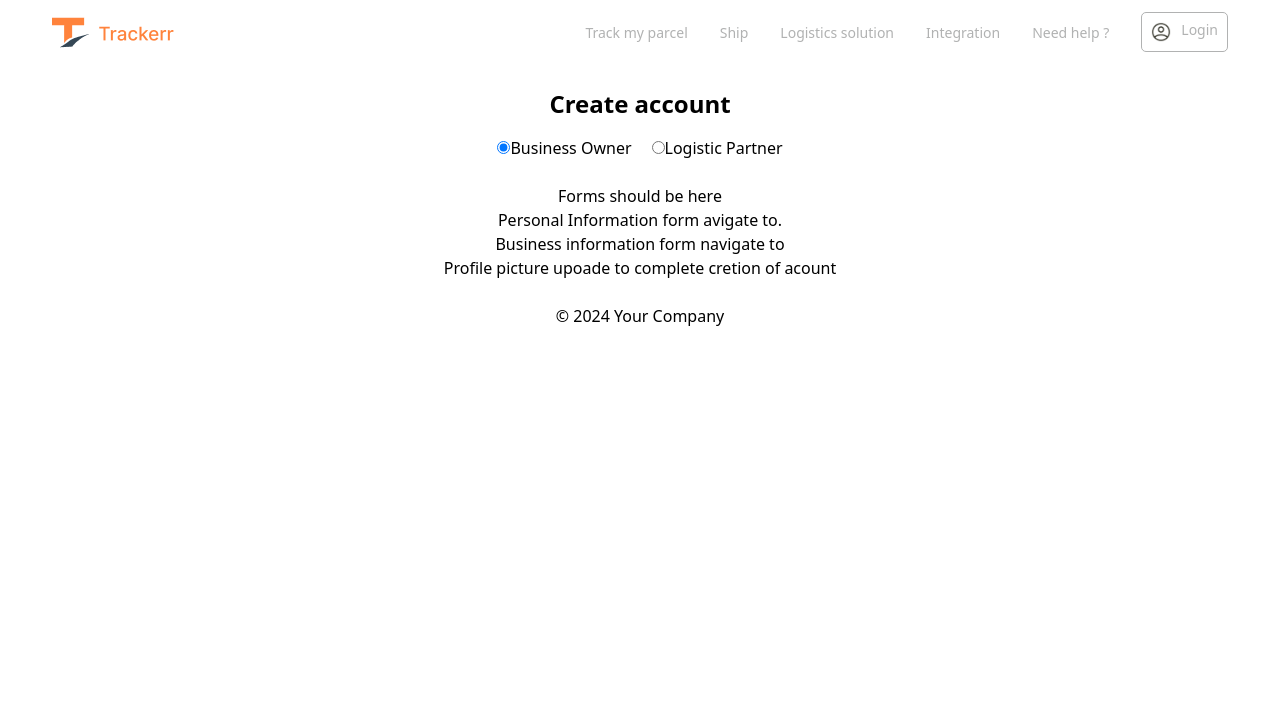
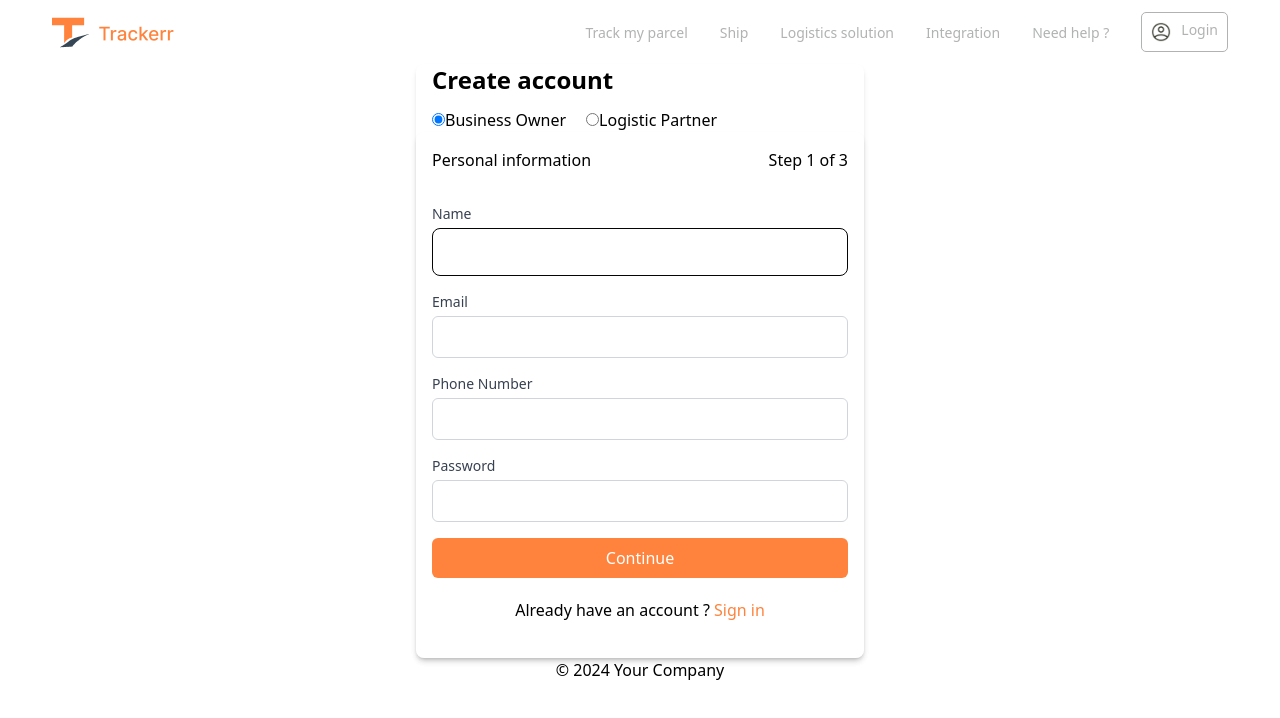
Before and after one commit to Amadu9933/Tracker-web-static, a React (Vite) app in the folder web-static/: page /NeedHelp in a window 1280 px wide. Shown: the top 718 px of the page. Built offline with nearby package versions, Linux system fonts and the light colour scheme.

Commit message:
create account auth ui 1 of 3

```diff
--- /dev/null
+++ b/web-static/babel.config.js
@@ -0,0 +1,4 @@
+// babel.config.js
+module.exports = {
+    presets: ["@babel/preset-env", "@babel/preset-react"]
+  };
--- a/web-static/src/components/pages/BusinessOwnerPages/auth/createAcount/BuissnessOwnerForms/FormsContainer.tsx
+++ b/web-static/src/components/pages/BusinessOwnerPages/auth/createAcount/BuissnessOwnerForms/FormsContainer.tsx
@@ -1,13 +1,11 @@
 // src/components/BusinessInformation.tsx
 import React from 'react';
+import PersonalInfoForm from "./PersonalInfoForm";
 
 const FormsContainer: React.FC = () => {
     return (
         <div>
-            <h2>Forms should be here</h2>
-            <p>Personal Information form avigate to.</p>
-            <p>Business information form navigate to </p>
-            <p>Profile picture upoade to complete cretion of acount</p>
+            <PersonalInfoForm />
         </div>
     );
 };
--- a/web-static/src/components/pages/BusinessOwnerPages/auth/createAcount/BuissnessOwnerForms/PersonalInfoForm.tsx
+++ b/web-static/src/components/pages/BusinessOwnerPages/auth/createAcount/BuissnessOwnerForms/PersonalInfoForm.tsx
@@ -1,14 +1,102 @@
-//personal information form component
+// src/components/auth/PersonalInfoForm.tsx
+import React from 'react';
+import { useForm } from 'react-hook-form';
+import * as yup from 'yup';
+import { yupResolver } from '@hookform/resolvers/yup';
+
+type PersonalInfoFormData = {
+  name: string;
+  email: string;
+  phone: string;
+  password: string;
+};
+
+// Yup validation schema
+const schema = yup.object().shape({
+  name: yup.string().required('Name is required').min(2, 'Name must be at least 2 characters'),
+  email: yup.string().email('Invalid email').required('Email is required'),
+  phone: yup
+    .string()
+    .required('Phone number is required')
+    .matches(/^\d{10}$/, 'Phone number must be exactly 10 digits'),
+  password: yup.string().required('Password is required').min(6, 'Password must be at least 6 characters'),
+});
 
 const PersonalInfoForm: React.FC = () => {
-    return (
-        <div>
-            <h2>Forms should be here</h2>
-            <p>Personal Information form avigate to.</p>
-            <p>Business information form navigate to </p>
-            <p>Profile picture upoade to complete cretion of acount</p>
-        </div>
-    );
+  const { register, handleSubmit, formState: { errors } } = useForm<PersonalInfoFormData>({
+    resolver: yupResolver(schema),
+  });
+
+  const onSubmit = (data: PersonalInfoFormData) => {
+    console.log('Form Data:', data);
+    // Handle form submission (e.g., API call to create a new account)
+  };
+
+  return (
+    <>
+
+    <form onSubmit={handleSubmit(onSubmit)} className="max-w-md mx-auto text-left  p-4 bg-white shadow-md rounded-lg">
+      {/* Name Field */}
+      <div className="mb-4">
+      <div className="flex justify-between  mb-8"><p>Personal information</p> <p>Step 1 of 3</p></div>
+        <label htmlFor="name" className="block text-sm font-medium text-gray-700">Name</label>
+        <input
+          id="name"
+          type="text"
+          {...register('name')}
+          className={`mt-1 p-2 border rounded-md w-full ${errors.name ? 'border-red-500' : 'border-gray-300'}`}
+        />
+        {errors.name && <p className="text-red-500 text-sm mt-1">{errors.name.message}</p>}
+      </div>
+
+      {/* Email Field */}
+      <div className="mb-4">
+        <label htmlFor="email" className="block text-sm font-medium text-gray-700">Email</label>
+        <input
+          id="email"
+          type="email"
+          {...register('email')}
+          className={`mt-1 p-2 border rounded-md w-full ${errors.email ? 'border-red-500' : 'border-gray-300'}`}
+        />
+        {errors.email && <p className="text-red-500 text-sm mt-1">{errors.email.message}</p>}
+      </div>
+
+      {/* Phone Number Field */}
+      <div className="mb-4">
+        <label htmlFor="phone" className="block text-sm font-medium text-gray-700">Phone Number</label>
+        <input
+          id="phone"
+          type="tel"
+          {...register('phone')}
+          className={`mt-1 p-2 border rounded-md w-full ${errors.phone ? 'border-red-500' : 'border-gray-300'}`}
+        />
+        {errors.phone && <p className="text-red-500 text-sm mt-1">{errors.phone.message}</p>}
+      </div>
+
+      {/* Password Field */}
+      <div className="mb-4">
+        <label htmlFor="password" className="block text-sm font-medium text-gray-700">Password</label>
+        <input
+          id="password"
+          type="password"
+          {...register('password')}
+          className={`mt-1 p-2 border rounded-md w-full ${errors.password ? 'border-red-500' : 'border-gray-300'}`}
+        />
+        {errors.password && <p className="text-red-500 text-sm mt-1">{errors.password.message}</p>}
+      </div>
+
+      {/* Submit Button */}
+      <button type="submit" className="bg-primary text-white p-2 rounded-md w-full hover:bg-white hover:text-primary">
+        Continue
+      </button>
+
+      <div className=" text-center">
+        <p className=" my-5">Already have an account ? <span className="text-primary">Sign in</span></p>
+      </div>
+    </form>
+
+    </>
+  );
 };
 
 export default PersonalInfoForm;
--- a/web-static/src/components/pages/BusinessOwnerPages/auth/createAcount/TabComponent.tsx
+++ b/web-static/src/components/pages/BusinessOwnerPages/auth/createAcount/TabComponent.tsx
@@ -8,13 +8,15 @@ const TabComponent: React.FC = () => {
     const [selectedTab, setSelectedTab] = useState<string>('business');
 
     return (
-        <div className="p-6">
-            <h1 className="text-2xl font-bold mb-4">Create account</h1>
+        <div className="text-left max-w-md mx-auto text-left   bg-white shadow-md rounded-lg">
+            <h1 className="text-2xl pl-4 font-bold mb-3">Create account</h1>
             {/* Radio Button Selector Component */}
-            <TabSelector selectedTab={selectedTab} onTabChange={setSelectedTab} />
+            <div className="pl-4">
+              <TabSelector  selectedTab={selectedTab} onTabChange={setSelectedTab} />
+            </div>
 
             {/* Conditionally render the correct content */}
-            <div className="mt-6">
+            <div className="">
                 {selectedTab === 'business' ? <FormsContainer /> : <LogisticInformation />}
             </div>
         </div>
--- a/web-static/src/jest.config.js
+++ /dev/null
@@ -1,6 +0,0 @@
-module.exports = {
-	preset: "ts-jest",
-	testEnvironment: "jsdom",
-	setupFilesAfterEnv: ["<rootDir>/support/setupTests.js"],
-	testMatch: ["<rootDir>/src/**/*.test.tsx"],
-};
--- a/web-static/tsconfig.json
+++ b/web-static/tsconfig.json
@@ -6,6 +6,11 @@
 			"@common/*": ["src/components/common/*"],
 			"@NavigationBarLinksComponents/*": ["src/components/navigationBarLinksComponents/*"],
 			"@pages/*": ["src/components/pages/*"],
+			"@api/*": ["src/api/*"],
+			"@routes/*": ["src/routes/*"],
+			"@types/*": ["src/types/*"],
+			"@utils/*": ["src/utils/*"],
+			"@assets/*": ["src/assets/*"],
 		},
 		"target": "ES2020",
 		"useDefineForClassFields": true,
```
Also changed, not shown: web-static/jest.config.cjs (added, +15 -0 lines), web-static/package.json (+11 -14 lines), web-static/setupTests.js (deleted, +0 -1 lines), web-static/src/setupTests.ts (added, +2 -0 lines), web-static/.babelrc (deleted), 2 other files (tests, documents, lock files or other folders).
